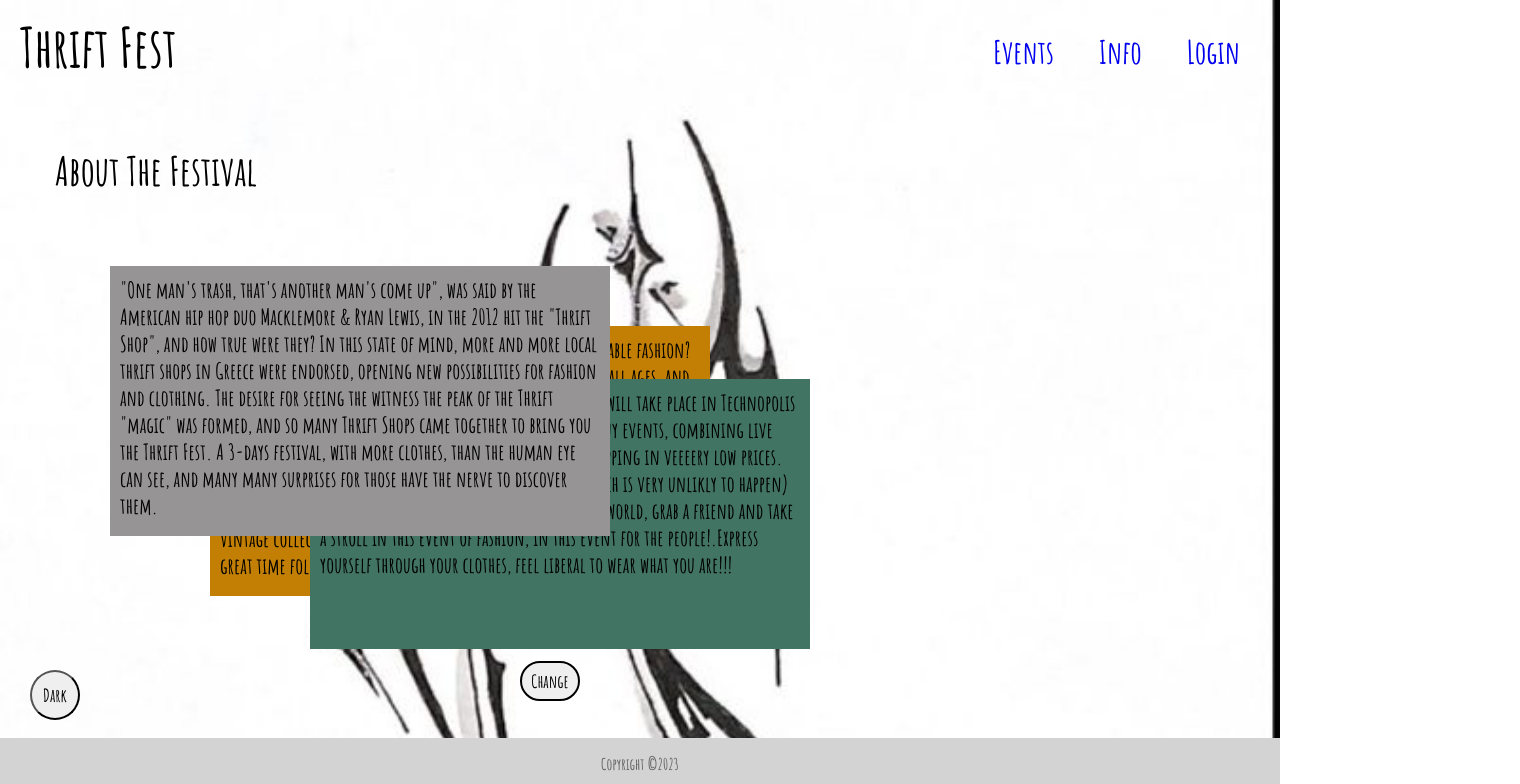
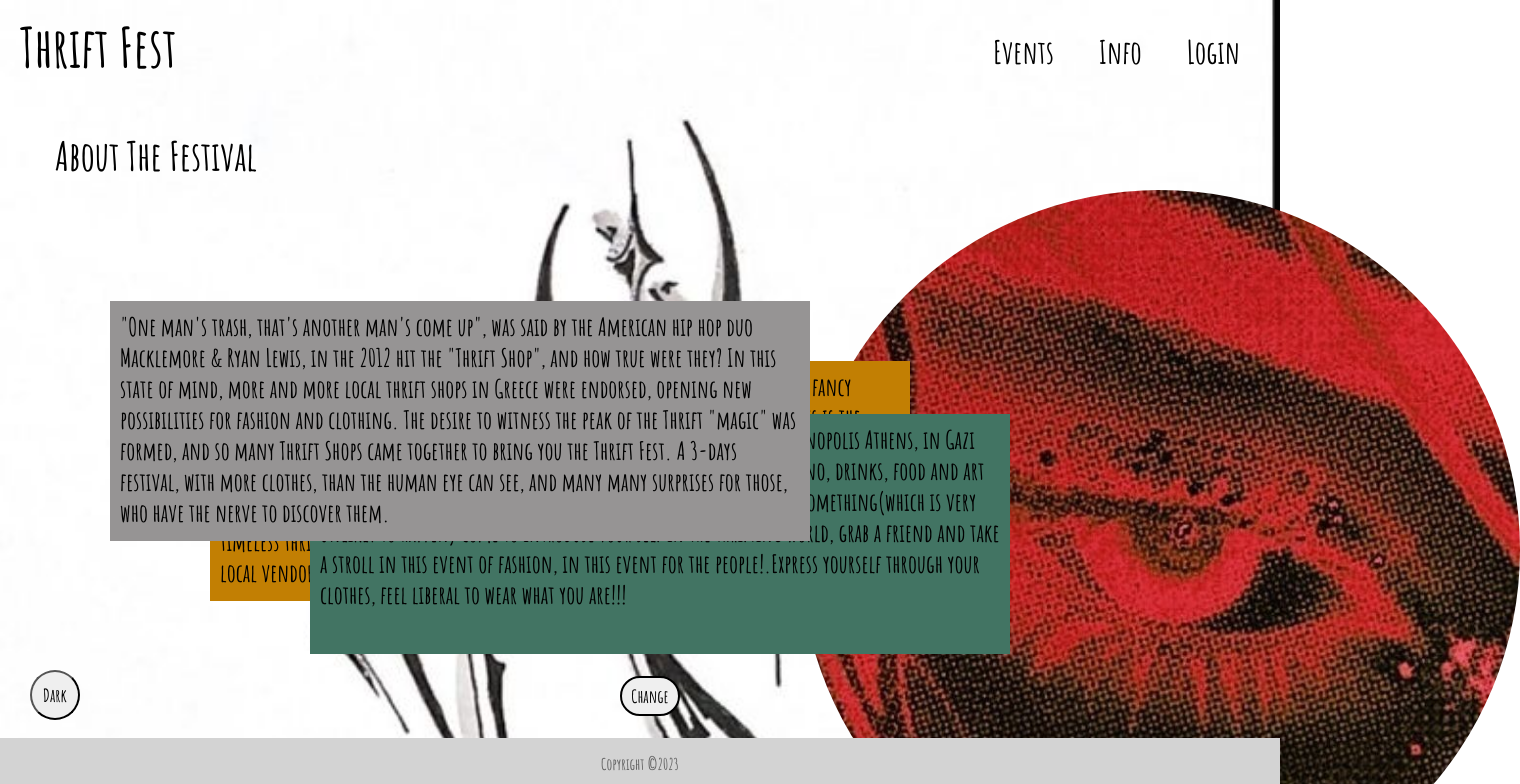
Before and after one commit to aggelos950/Thrift, a React (Create React App) app: page /about in a window 1280 px wide. Shown: the top 784 px of the page, 1520 px wide, since content can reach past the window. Built offline with nearby package versions, Linux system fonts and the light colour scheme.

Commit message:
added links,routes and perect about Page

```diff
--- a/package.json
+++ b/package.json
@@ -8,6 +8,7 @@
     "@testing-library/user-event": "^13.5.0",
     "react": "^18.2.0",
     "react-dom": "^18.2.0",
+    "react-router-dom": "^6.11.1",
     "react-scripts": "5.0.1",
     "web-vitals": "^2.1.4"
   },
--- a/public/styles/basePage.css
+++ b/public/styles/basePage.css
@@ -28,11 +28,12 @@ nav{
     float:right;
 }
 
-.logo h1{
+.logo a{
     float:left;
     margin-left: 20px;
     font-size: 55px;
     margin-top: 12px;
+    text-decoration: none;
 }
 
 ul li {
@@ -49,3 +50,7 @@ ul li a{
 ul li a:hover{
     color:#606060;
   }
+
+a{
+    color: black;
+}
--- /dev/null
+++ b/src/App.js
@@ -0,0 +1,19 @@
+import { Route,Routes } from "react-router-dom";
+import Home from "./pages/Home";
+import About from "./pages/About";
+import Events from "./pages/Events";
+import User from "./pages/User";
+
+
+function App(){
+    return(
+        <Routes>
+            <Route path="/" element={<Home />}/>
+            <Route path="about" element={<About />}/>
+            <Route path="events" element={<Events />}/>
+            <Route path="user" element={<User />}/>
+        </Routes>
+    );
+}
+
+export default App;
--- a/src/components/AboutPageContent.jsx
+++ b/src/components/AboutPageContent.jsx
@@ -1,16 +1,21 @@
 import React from "react";
 import ChangeAbout from "./ChangeAbout";
+import Image from "./Image";
+
+
+const aboutImage = [{id:100,src:require('../imagesNew/aboutImg2.jpg')}];
 
 function AboutPageContent(){
     return(
         <div className="parent">
             <h1>About The Festival</h1>
+            <Image key={aboutImage[0].id} dest={aboutImage[0].src} />
             <div className="child child-1" id="one">
                 <p>
  "One man's trash, that's another man's come up", was said by the American hip hop duo Macklemore & Ryan Lewis, in the 2012 hit the "Thrift Shop", and how true were they?
- In this state of mind, more and more local thrift shops in Greece were endorsed, opening new possibilities for fashion and clothing. The desire for seeing the
+ In this state of mind, more and more local thrift shops in Greece were endorsed, opening new possibilities for fashion and clothing. The desire to
  witness the peak of the Thrift "magic" was formed, and so many Thrift Shops came together to bring you the Thrift Fest. A 3-days festival, with more clothes,
- than the human eye can see, and many many surprises for those have the nerve to discover them.
+ than the human eye can see, and many many surprises for those, who have the nerve to discover them.
                 </p>
             </div>
             <div className="child child-2 " id="two">
--- a/src/components/Header.jsx
+++ b/src/components/Header.jsx
@@ -1,16 +1,17 @@
 import React from "react";
+import { Link } from "react-router-dom";
 
 function Header(){
     return(
         <div className="header">
             <div className="logo">
-            <h1>Thrift Fest</h1>
+            <Link to="/">Thrift Fest</Link>
             </div>
             <nav>
             <ul>
-                <li><a href="#">Events</a></li>
-                <li><a href="#">Info</a></li>
-                <li><a href="#">Login</a></li>
+                <li><Link to="/events">Events</Link></li>
+                <li><Link to="/about">Info</Link></li>
+                <li><Link to="/user">Login</Link></li>
              </ul>
             </nav>
         </div>
--- a/src/components/useTheme.jsx
+++ b/src/components/useTheme.jsx
@@ -4,6 +4,7 @@ import { useState ,useEffect } from "react";
 
 export default function useTheme(){
     const [theme,setTheme] = useState(false);
+    const nodeList = document.querySelectorAll("a")
 
     function handleClick(){
         setTheme(!theme)
@@ -12,8 +13,14 @@ export default function useTheme(){
     useEffect(()=>{
         if(theme==true){
             document.body.classList.add("dark");
+            for (var i=0;i<nodeList.length;i++){
+                nodeList[i].classList.add("darkLinks");
+            }
         }else{
             document.body.classList.remove("dark");
+            for ( var i=0;i<nodeList.length;i++){
+                nodeList[i].classList.remove("darkLinks");
+            }
         }
     },[theme])
 
--- a/src/index.js
+++ b/src/index.js
@@ -1,9 +1,11 @@
 import React from 'react';
 import ReactDOM from 'react-dom/client';
-import Home from './pages/Home';
-import About from './pages/About';
+import { BrowserRouter } from 'react-router-dom';
+import App from './App';
 
 const root = ReactDOM.createRoot(document.getElementById('root'));
 root.render(
-    <About />
+   <BrowserRouter>
+      <App />
+   </BrowserRouter>
 );
--- /dev/null
+++ b/src/pages/Events.js
@@ -0,0 +1,7 @@
+
+
+function Events(){
+    return(<h1>Events Page</h1>);
+}
+
+export default Events;
--- /dev/null
+++ b/src/pages/User.js
@@ -0,0 +1,7 @@
+
+
+function User(){
+    return(<h1>User Page</h1>);
+}
+
+export default User;
--- a/src/styles/aboutPage.css
+++ b/src/styles/aboutPage.css
@@ -5,14 +5,14 @@
 
 .child{
     position: absolute;
-    width: 500px;
-    height: 270px;
+    width: 700px;
+    height: 240px;
     margin-left: 110px;
 
 }
 
 .child p {
-    font-size: 22px;
+    font-size: 25px;
     margin: 10px 10px 10px 10px;
 }
 
@@ -44,12 +44,12 @@
 .parent h1{
     margin-left: 55px;
     font-size: 40px;
-    margin-bottom: 70px;
+    margin-bottom: 120px;
 }
 
 .changeAbout button{
-    margin-left: 520px;
-    margin-top: 395px;
+    margin-left: 620px;
+    margin-top: 375px;
     width: 60px;
     height:40px;
     border-radius: 25px;
@@ -59,3 +59,33 @@
     border:  2px solid ;
 
 }
+
+.parent img {
+    border-radius: 50%;
+    width: 720px;
+    height: 720px;
+    position: absolute;
+    z-index: -1;
+    left: 0;
+    top: 0;
+   margin-left: 800px;
+   margin-top: 60px;
+}
+
+@media (max-width: 1100px) {
+    .child{
+        width: 520px;
+        height: 320px;
+        margin-left: 40px;
+    }
+    .parent img{
+        display: none;
+    }
+    .parent h1{
+        margin-bottom: 40px;
+    }
+    .changeAbout button{
+        margin-top: 440px;
+        margin-left: 450px;
+    }
+  }
--- a/src/styles/homePage.css
+++ b/src/styles/homePage.css
@@ -49,6 +49,10 @@ img{
     color: aliceblue;
 }
 
+.darkLinks{
+    color: aliceblue;
+}
+
 .darkToLight button{
     width: 50px;
     height:50px;
```
Also changed, not shown: src/imagesNew/aboutImg2.jpg (added), 1 other file (tests, documents, lock files or other folders).
